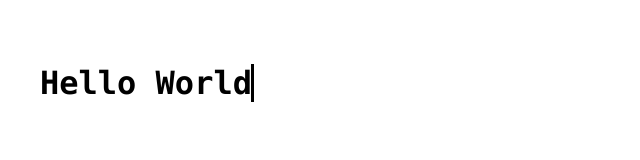
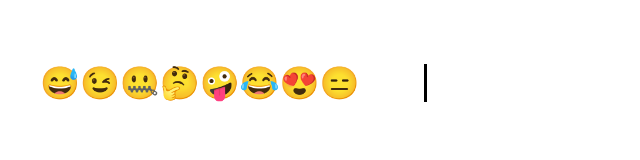
Before and after one commit to 607qwq/Hello-World, a plain HTML site: page index.html in a window 1280 px wide. Shown: the whole page, without its empty margins (0-640 px from the left). Drawn offline with Linux system fonts and the light colour scheme.

Commit message:
😅😉🤐🤔🤪😂😍😑
😅😉🤐🤔🤪😂😍😑

```diff
--- a/index.html
+++ b/index.html
@@ -16,7 +16,7 @@
 		h1 {
 		    font:bold 200% Consolas,Monaco,monospace;
 		    border-right:.1em solid;
-		    width:6.6em;
+		    width:12em;
 		    margin:2em 1em;
 		    white-space:nowrap;
 		    overflow:hidden;
@@ -25,7 +25,7 @@
 	  </style>
  </head>
  <body>
-  <h1>Hello World</h1>
+  <h1>😅😉🤐🤔🤪😂😍😑</h1>
   <script>
 		var f = ['😅', '😉', '🤐', '🤔', '🤪', '😂', '😍', '😑'],
         d = [0, 0, 0, 0, 0, 0, 0, 0, 0, 0],
```
